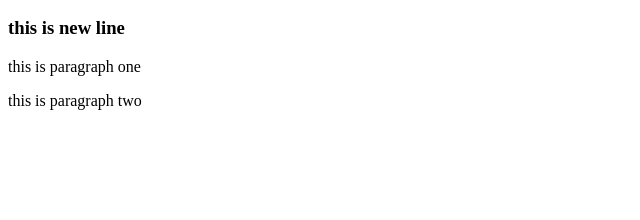
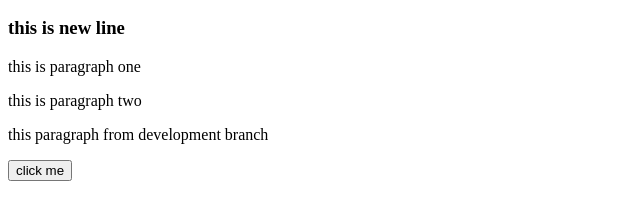
Before and after one commit to rayhankabir-me/js-payoneer-bank, a plain HTML site: page index.html in a window 1280 px wide. Shown: the part 110-330 px from the top of the page, without its empty margins (0-640 px from the left). Drawn offline with Linux system fonts and the light colour scheme.

Commit message:
button added

```diff
--- a/index.html
+++ b/index.html
@@ -12,5 +12,9 @@
     <h3>this is new line</h3>
     <p>this is paragraph one</p>
     <p>this is paragraph two</p>
+
+    <p>this paragraph from development branch</p>
+
+    <button>click me</button>
 </body>
 </html>
```
